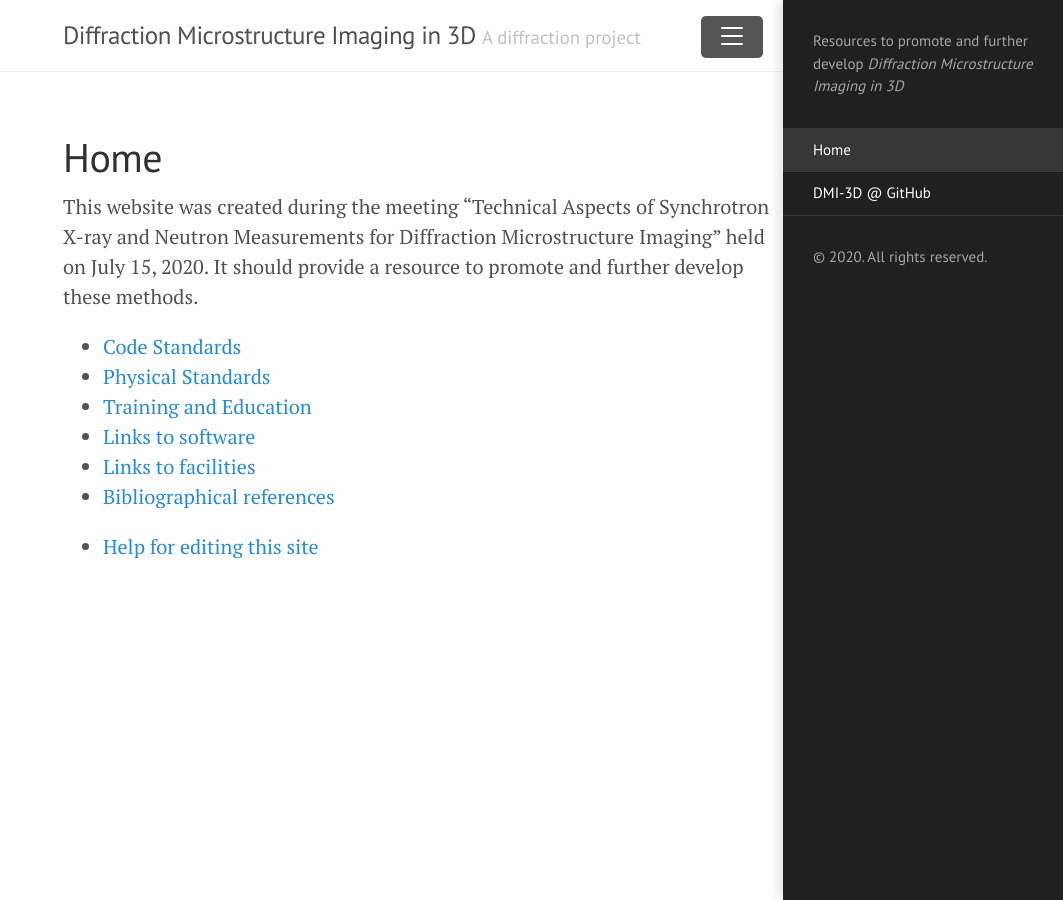
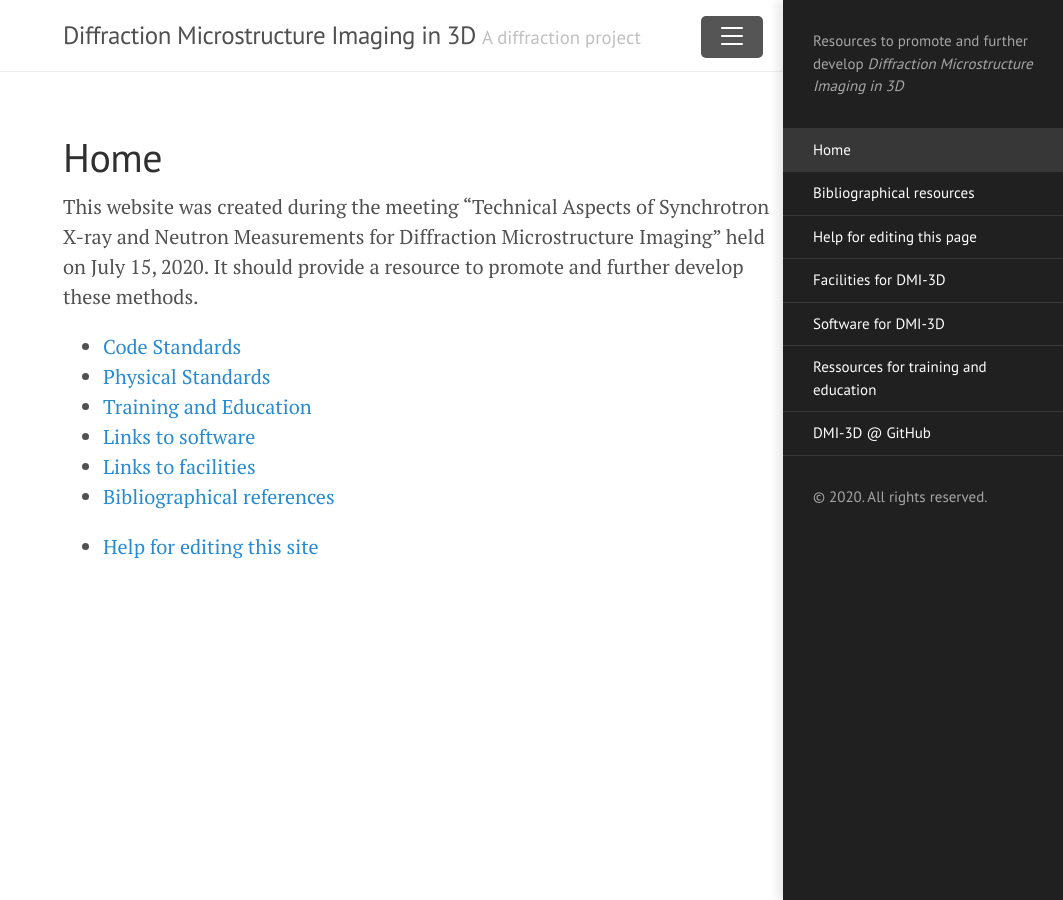
Before and after one commit to dmi-3D/dmi-3D.github.io, a Jekyll site: the page built from index.md, in a window 1280 px wide. Shown: the whole page, without its empty margins (217-1280 px from the left). Built offline with Jekyll 4.4.1, drawn with Linux system fonts in a browser that asks for light colours.

Commit message:
Still trying to remove double "Home" display

```diff
--- a/_includes/sidebar.html
+++ b/_includes/sidebar.html
@@ -20,7 +20,7 @@
     {% for node in pages_list %}
       {% if node.title != null %}
         {% if node.layout == "page" %}
-	  {% if page.title != "Home" %}
+	  {% if node.title != "Home" %}
             <a class="sidebar-nav-item{% if page.url == node.url %} active{% endif %}" href="{{ node.url | absolute_url }}">{{ node.title }}</a>
           {% endif %}
 	{% endif %}
```
